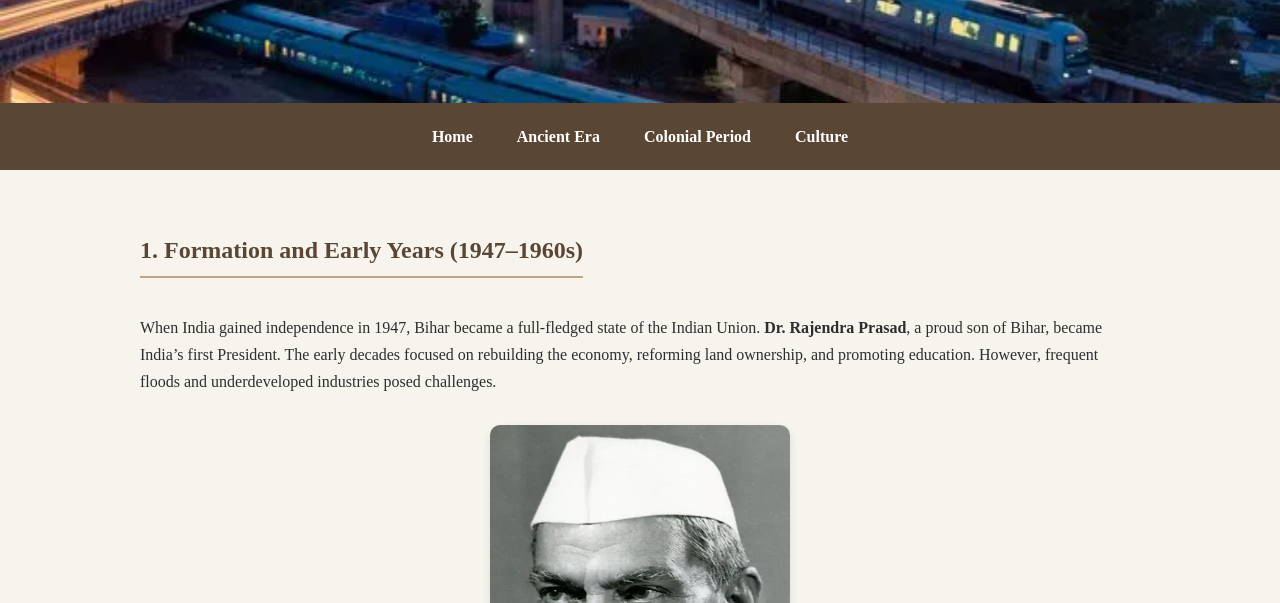
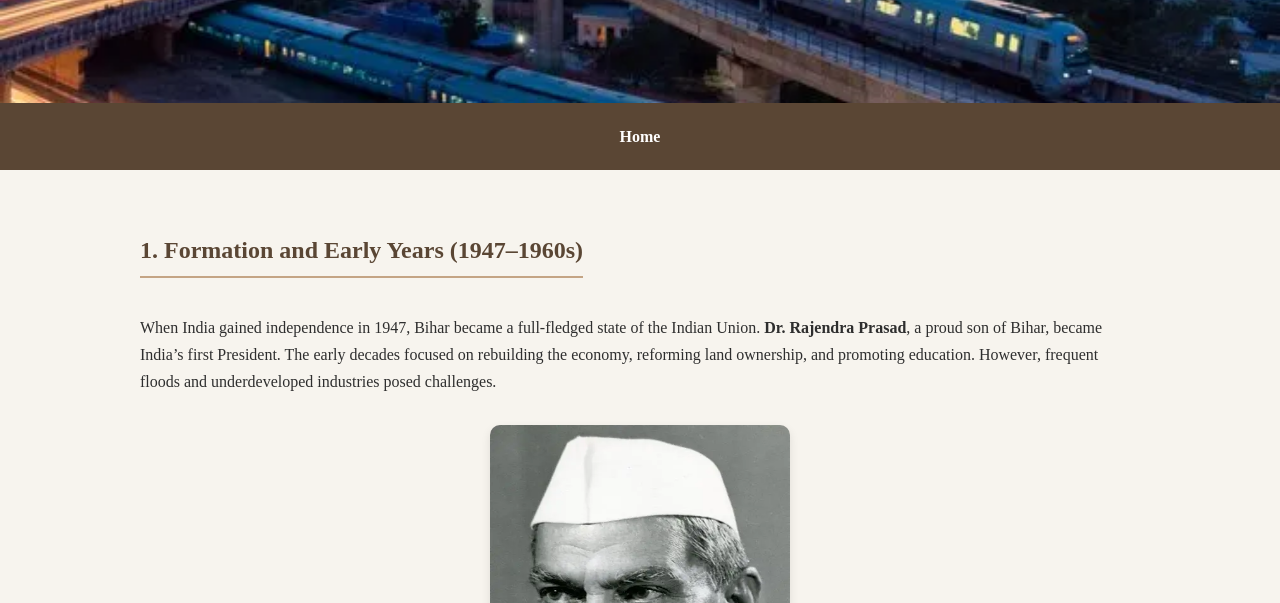
Before and after one commit to ankitanand24615/Historical-Evolution-of-the-Bihar, a plain HTML site: page postindependence.html in a window 1280 px wide. Shown: the part 197-800 px from the top of the page. Drawn offline with Linux system fonts and the light colour scheme.

Commit message:
Update postindependence.html
removed navigation button except home

```diff
--- a/postindependence.html
+++ b/postindependence.html
@@ -92,9 +92,7 @@
 
   <nav>
     <a href="index.html">Home</a>
-    <a href="ancient.html">Ancient Era</a>
-    <a href="colonial.html">Colonial Period</a>
-    <a href="culture.html">Culture</a>
+
 
   </nav>
 
```
